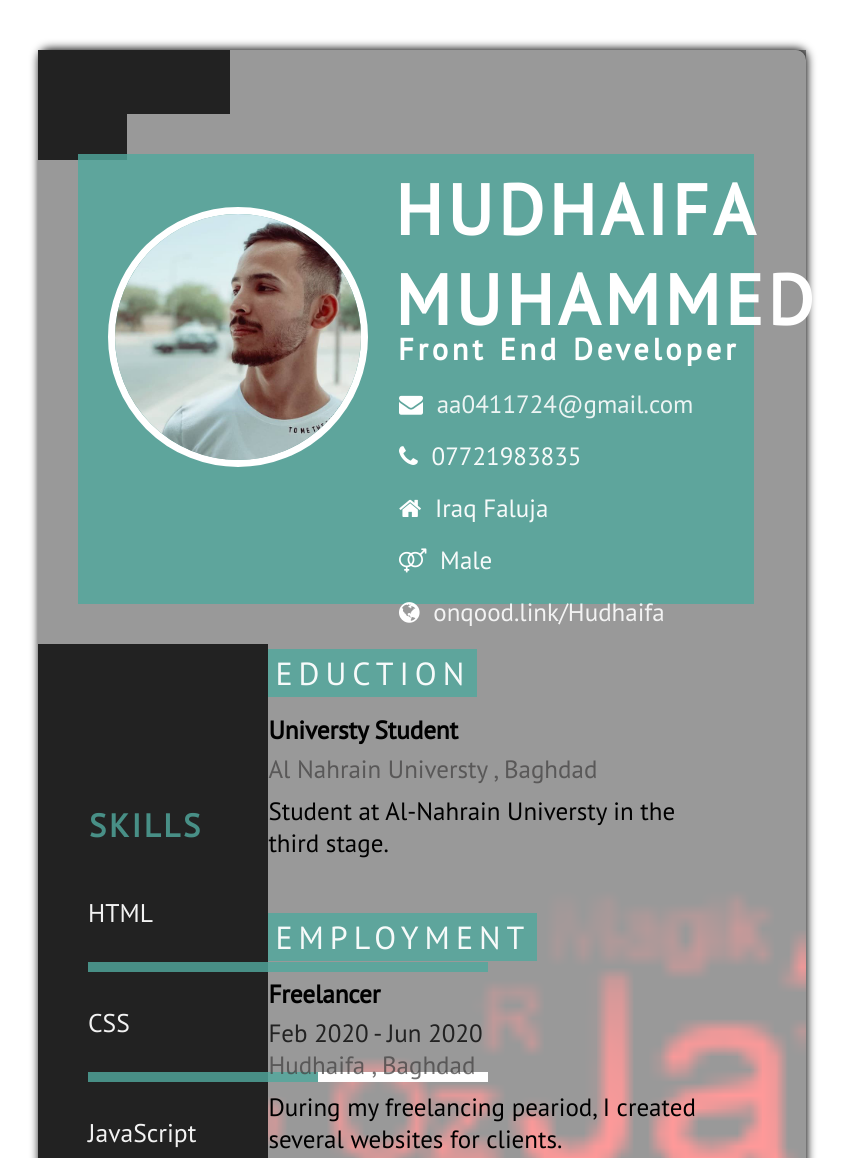
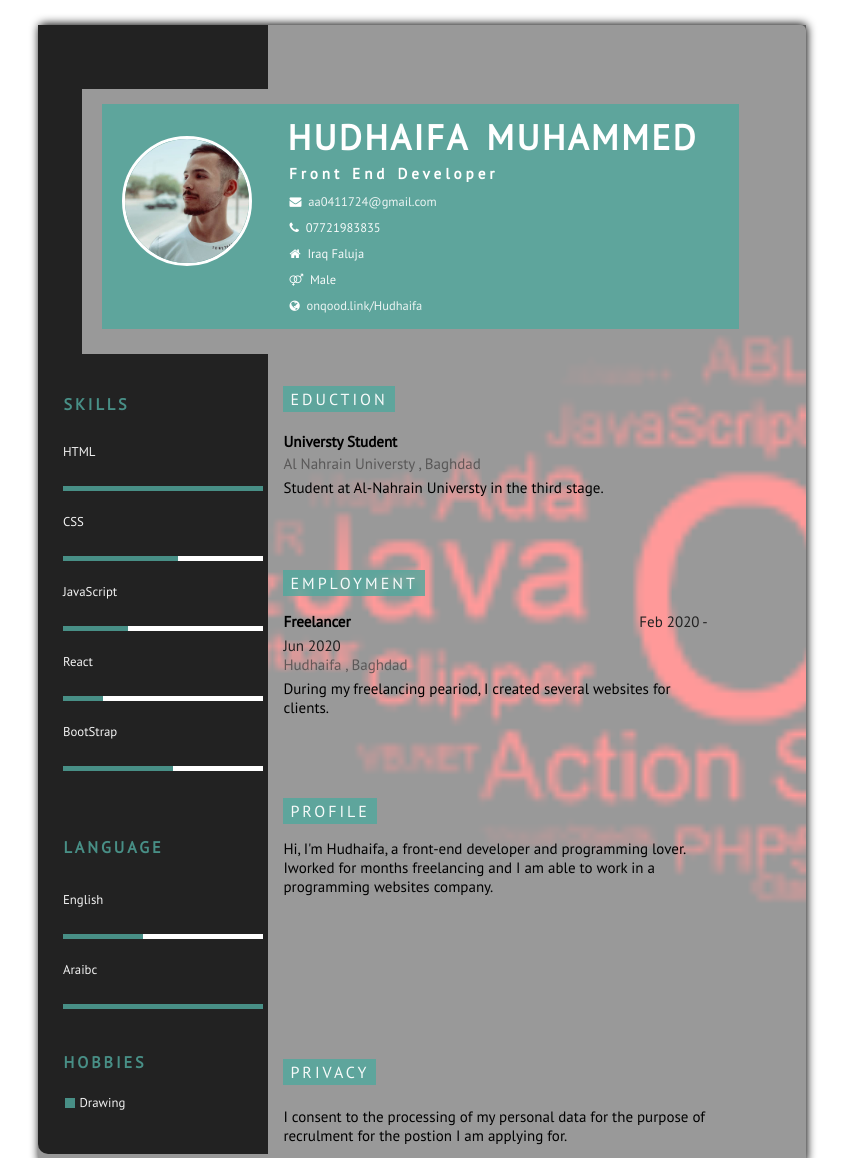
Before and after one commit to Hudhaifa-1/C.V, a plain HTML site: page index.html in a window 1280 px wide. Shown: the top 1158 px of the page, without its empty margins (218-1063 px from the left). Drawn offline with Linux system fonts and the light colour scheme; files whose address does not match are found by name.

Commit message:
"update2"

```diff
--- a/index.html
+++ b/index.html
@@ -99,7 +99,7 @@
 
                 Iworked for months freelancing and I am able to work in a programming websites company.
             </p>
-
+            <h2 class="eduction-head profile-head privacey-head">PRIVACY</h2>
             <p class="privacey">
                 I consent to the processing of my personal data for the purpose of recrulment for the postion I am applying for.
             </p>
--- a/style.css
+++ b/style.css
@@ -25,7 +25,7 @@ color: white;
 
 .container30{
     width: 30%;
-    height: 657px;
+    height: 328.5px;
     background-color: #222;
     position: absolute;
 
@@ -38,12 +38,12 @@ color: white;
     position: relative;
     width: 88%;
     margin: auto;
-    height: 450px;
+    height: 225px;
     background-color: rgba(81, 168, 157, 0.815);
     padding: 10px;
     top: -50px;
-    right: 134px;
-    margin-left: 174px;
+    right: 67px;
+    margin-left: 87px;
 }
 
 .img-information{
@@ -52,17 +52,17 @@ color: white;
 
 .img {
     flex: 1;
-    line-height: 30;
-    margin-left: 20px;
+    line-height: 15;
+    margin-left: 10px;
     position: relative;
 }
 .img img{
     color: white;
-    width: 260px;
-    height: 260px;
+    width: 130px;
+    height: 130px;
     border-radius: 50%;
-    border: 7px solid white;
-    margin-top: 43px;
+    border: 3.5px solid white;
+    margin-top: 21.5px;
 
 
 }
@@ -75,45 +75,45 @@ color: white;
 }
 
 .information .employer-name {
-    font-size: 70px;
+    font-size: 35px;
     color: white;
-    width: -1px;
+
     width: 100%;
-    height: 100px;
-    word-spacing: 13px;
-    letter-spacing: 5px;
+    height: 50px;
+    word-spacing: 6.5px;
+    letter-spacing: 2.5px;
     display: inline-block;
     font-weight: 600;
-    margin-left: 27px;
+    margin-left: 13.5px;
 }
 
 .information .job-name{
     color: white;
-    font-size: 30px;
+    font-size: 15px;
     word-spacing: 1px;
     letter-spacing: 4px;
     margin-bottom: 5px;
     font-weight: 600;
-    margin-left: 30px;
+    margin-left: 15px;
 }
 .contact-list{
-    margin-left: 31px;
+    margin-left: 15.5px;
 }
 .contact-list li{
-    margin-top: 20px;
-    font-size: 25px;
+    margin-top: 10px;
+    font-size: 12.5px;
 
 }
 
 .contact-list i{
-    margin-right: 7px;
-    font-size: 24px;
+    margin-right: 3.5px;
+    font-size: 12px;
 
 }
 
 .upper {
     background-color: #222;
-    width: 25%;
+    width: 30%;
     border-radius: 10px 0 0;
     height: 64px;
     margin-bottom: 40px;
@@ -121,8 +121,8 @@ color: white;
 .left {
 
     background-color: #222;
-    width: 94px;
-    height: 550px;
+    width: 47px;
+    height: 275px;
     display: inline-block;
 }
 .left::before{
@@ -130,7 +130,7 @@ color: white;
     content: "";
     top: 0;
     height: 110px;
-    width: 89px;
+    width: 44px;
     background-color: #222;
     bottom: auto;
     right: 0;
@@ -143,17 +143,17 @@ color: white;
     width: 30%;
     position: relative;
    border-radius:0 0 0 10px ;
-    height: 1500px;
+    height: 750px;
     margin: 0;
     min-height:0;
 }
 
 .lower::before{
     content: "";
-    height: 100px;
+    height: 50px;
     position: absolute;
     background: #222;
-    top: -60px;
+    top: -50px;
     width: 100%;
 
 }
@@ -169,17 +169,17 @@ html, body {margin: 0; }
 
 .level{
     display: inline-block;
-    width: 400px;
-    height: 10px;
+    width: 200px;
+    height: 5px;
     background-color: rgba(81, 168, 157, 0.815);
     position: relative;
-    top: 100px;
-    left: 50px;
+    top: 50px;
+    left: 25px;
 }
 .css-level.level::after{
     content: "";
-    width: 170px;
-    height: 10px;
+    width: 85px;
+    height: 5px;
     background-color: white;
     top: 0;
     bottom: 0;
@@ -189,8 +189,8 @@ html, body {margin: 0; }
 }
 .java-level.level::after{
     content: "";
-    width: 270px;
-    height: 10px;
+    width: 135px;
+    height: 5px;
     background-color: white;
     top: 0;
     bottom: 0;
@@ -200,8 +200,8 @@ html, body {margin: 0; }
 
 .react-level.level::after{
     content: "";
-    width: 320px;
-    height: 10px;
+    width: 160px;
+    height: 5px;
     background-color: white;
     top: 0;
     bottom: 0;
@@ -211,8 +211,8 @@ html, body {margin: 0; }
 
 .boot-level.level::after{
     content: "";
-    width: 180px;
-    height: 10px;
+    width: 90px;
+    height: 5px;
     background-color: white;
     top: 0;
     bottom: 0;
@@ -223,55 +223,60 @@ html, body {margin: 0; }
 .skills-name{
     position: relative;
     display: inline-block;
-    top: 70px;
-    left: 50px;
-    width: 100px;
-    height: 30px;
+    top: 35px;
+    left: 25px;
+    width: 50px;
+    height: 15px;
     font-weight: 400;
-    font-size: 1.6rem;
+    font-size: 0.8rem;
 }
 
 .skl-levell{
-    margin-bottom: 60px;
+    margin-bottom: 30px;
 
 }
 .skl-level{
-    margin: 10px 0 60px 0;
+    margin: 10px 0 30px 0;
 }
 
-.skills-information{
+.skills-information {
     position: relative;
-    top: 80px;
+    top: -19px;
 }
+
 
 .skill-head{
     position: relative;
-    top: 100px;
-    left: 51px;
+    top: -10px;
+    left: 25.5px;
     letter-spacing: 3px;
     color: rgba(81, 168, 157, 0.815);
-    font-size: 2rem;
+    font-size: 1rem;
 }
 
-.language-head{
+.language-head {
     position: relative;
-    top: 200px;
-    left: 51px;
+    top: 63px;
+    left: 25.5px;
     letter-spacing: 3px;
     color: rgba(81, 168, 157, 0.815);
-    font-size: 2rem;
+    font-size: 1rem;
 }
 
-.language-information{
+
+
+.language-information {
     position: relative;
-    top: 160px;
-    margin-bottom: 150px;
+    top: 49px;
+    margin-bottom: 75px;
 }
+
+
 
 .english-level.level:after{
     content: "";
-    width: 240px;
-    height: 10px;
+    width: 120px;
+    height: 5px;
     background-color: white;
     top: 0;
     bottom: 0;
@@ -291,107 +296,113 @@ html, body {margin: 0; }
     flex: -9;
     position: relative;
     width: 56%;
-    top: -55px;
-    margin-right: 185px;
+    top: -27.5px;
+    margin-right: 92.5px;
     height: auto;
 
 }
 
-.eduction-head{
-background-color:rgba(81, 168, 157, 0.815) ;
-display: inline-block;
-padding: 3px 7px 3px 7px;
-letter-spacing: 6px;
-font-weight: 300;
-font-size: 2rem;
-width: auto;
-margin-bottom: 17px;
+.eduction-head {
+    background-color: rgba(81, 168, 157, 0.815);
+    display: inline-block;
+    padding: 3px 7px 3px 7px;
+    letter-spacing: 3px;
+    font-weight: 300;
+    font-size: 1rem;
+    width: auto;
+    margin-top: 9px;
+    margin-bottom: 15px;
 }
 
 .postion{
-    font-size: 25px;
+    font-size: 15px;
     color: black;
     font-weight: bold;
-    margin-bottom: 7px;
+    margin-bottom: 3.5px;
 
 }
 
 .universty-name{
-    font-size: 25px;
+    font-size: 15px;
     color: #444343c0;
-    margin-bottom: 10px;
+    margin-bottom: 5px;
 }
 
 .eduction-desc{
-    font-size: 25px;
+    font-size: 15px;
     color: black;
-    margin-bottom: 26px;
+    margin-bottom: 13px;
 }
 
-.eduction-information{
-    margin-bottom: 54px;
+.eduction-information {
+    margin-bottom: 64px;
+    margin-top: 5px;
 }
+
 
 .postion-duration{
     display: inline-block;
-    margin-right: 569px;
+    margin-right: 284.5px;
 
 }
 
 .duration{
-    font-size: 25px;
+    font-size: 15px;
     color: #222;
-    font-weight: 540;
+    font-weight: 270;
 }
 
 .employment-desc{
-    margin-bottom: 25px;
+    margin-bottom: 15px;
 }
 
 .employment-desc{
-    margin-bottom: 40px;
+    margin-bottom: 20px;
 }
 
-.employment-information{
-    margin-bottom: 54px;
+.employment-information {
+    margin-bottom: 72px;
 }
 
-.drawing{
+
+.drawing {
     position: relative;
-    top: 240px;
-    left: 83px;
+    top: 82px;
+    left: 41.5px;
 }
 .drawing::before{
     content: "";
     position: absolute;
-    width: 20px;
-    height: 20px;
+    width: 10px;
+    height: 10px;
     background-color: rgba(81, 168, 157, 0.815);
-    left: -10;
+    left: -5;
     right: auto;
-    left: -30px;
-    top: 6px;
+    left: -15px;
+    top: 4px;
     bottom: 0;
 }
 
 /* ************** PRIVACEY ***************** */
 
-.privacey{
+.privacey {
     position: relative;
-    font-size: 25px;
+    font-size: 15px;
     color: black;
-    bottom: 0;
-    top: 50%;
+    top: 1%;
 }
 
+.privacey-head{
+    margin-top:150px;
+  }
 /* **************** APP ************** */
 
 .App{
     width: 60%;
     margin: auto;
     position: relative;
-    margin: 50px auto 50px auto;
-    border-radius: 10px;
+    margin: 25px auto 25px auto;
+    border-radius: 5px;
     box-shadow: 1px -1px 10px black;
 
 }
```
